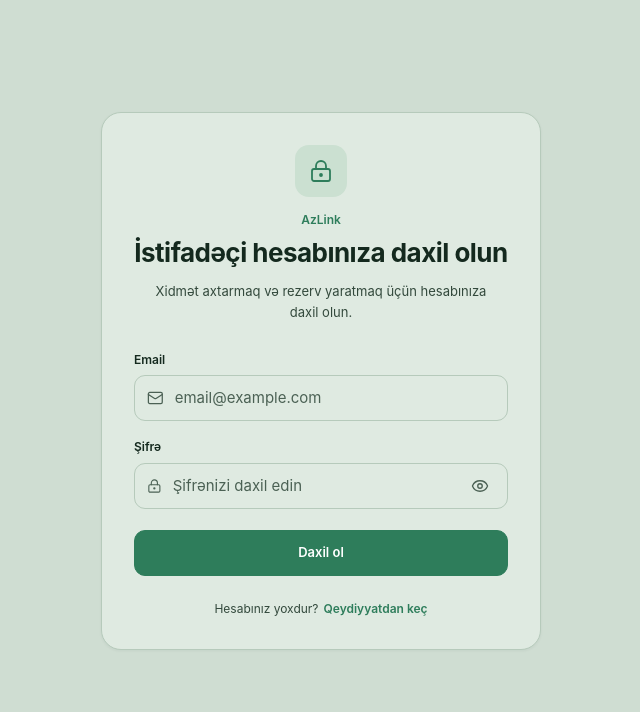
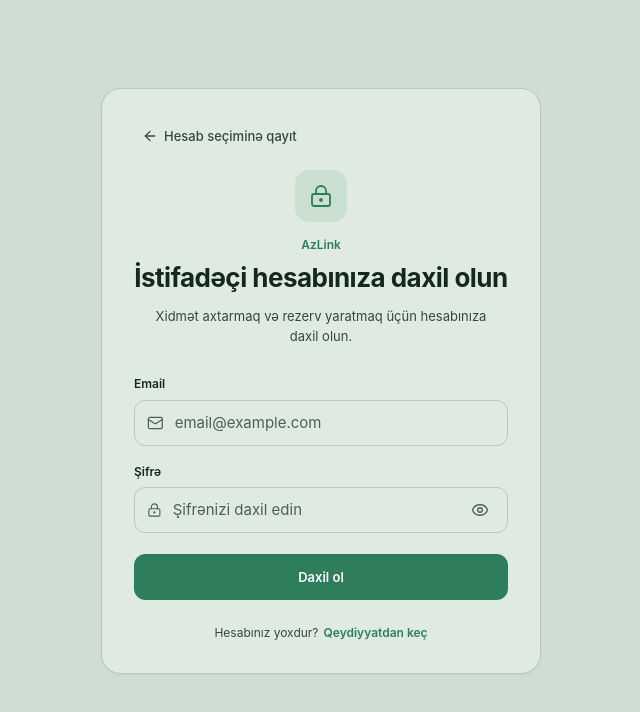
Before and after one commit to Sak1na-IT/AzLink, a React (Vite) app in the folder client/: page /login in a window 1280 px wide. Shown: the top 712 px of the page, without its empty margins (319-959 px from the left). Built offline with nearby package versions, Linux system fonts and the light colour scheme; no server answers.

Commit message:
Add back link to account type on login and register pages

```diff
--- /dev/null
+++ b/client/src/components/auth/AuthBackLink.css
@@ -0,0 +1,27 @@
+.auth-back-link {
+  display: inline-flex;
+  align-items: center;
+  gap: 6px;
+  margin-bottom: 18px;
+  padding: 6px 10px 6px 8px;
+  border-radius: var(--radius-pill);
+  color: var(--color-text-secondary);
+  font-size: var(--font-size-sm);
+  font-weight: var(--font-weight-medium);
+  transition:
+    background-color var(--transition-fast),
+    color var(--transition-fast);
+}
+
+.auth-back-link:hover {
+  background: var(--color-primary-soft);
+  color: var(--color-primary);
+}
+
+.auth-back-link svg {
+  transition: transform var(--transition-fast);
+}
+
+.auth-back-link:hover svg {
+  transform: translateX(-2px);
+}
--- /dev/null
+++ b/client/src/components/auth/AuthBackLink.tsx
@@ -0,0 +1,16 @@
+import { Link } from "react-router-dom";
+import { ArrowLeft } from "lucide-react";
+
+import "./AuthBackLink.css";
+
+/* Giriş və qeydiyyat səhifələrindən hesab seçimi ekranına qayıtmaq üçün */
+function AuthBackLink() {
+  return (
+    <Link to="/" className="auth-back-link">
+      <ArrowLeft size={16} strokeWidth={1.9} />
+      <span>Hesab seçiminə qayıt</span>
+    </Link>
+  );
+}
+
+export default AuthBackLink;
--- a/client/src/pages/Login/Login.tsx
+++ b/client/src/pages/Login/Login.tsx
@@ -12,6 +12,7 @@ import {
 
 import { signin } from "../../services/authService";
 import { ApiError } from "../../services/api";
+import AuthBackLink from "../../components/auth/AuthBackLink";
 import "./Login.css";
 
 function Login() {
@@ -60,6 +61,8 @@ function Login() {
   return (
     <div className="login-page">
       <div className="login-card">
+        <AuthBackLink />
+
         <div className="login-header">
           <div className="login-icon">
             <LockKeyhole size={24} strokeWidth={1.8} />
--- a/client/src/pages/Register/Register.tsx
+++ b/client/src/pages/Register/Register.tsx
@@ -22,6 +22,7 @@ import {
   saveBusinessProfile,
   defaultWeeklySchedule,
 } from "../../services/businessService";
+import AuthBackLink from "../../components/auth/AuthBackLink";
 import "./Register.css";
 
 function Register() {
@@ -122,6 +123,8 @@ function Register() {
   return (
     <div className="register-page">
       <div className="register-card">
+        <AuthBackLink />
+
         <div className="register-header">
           <div className="register-icon">
             {isBusiness ? (
```
